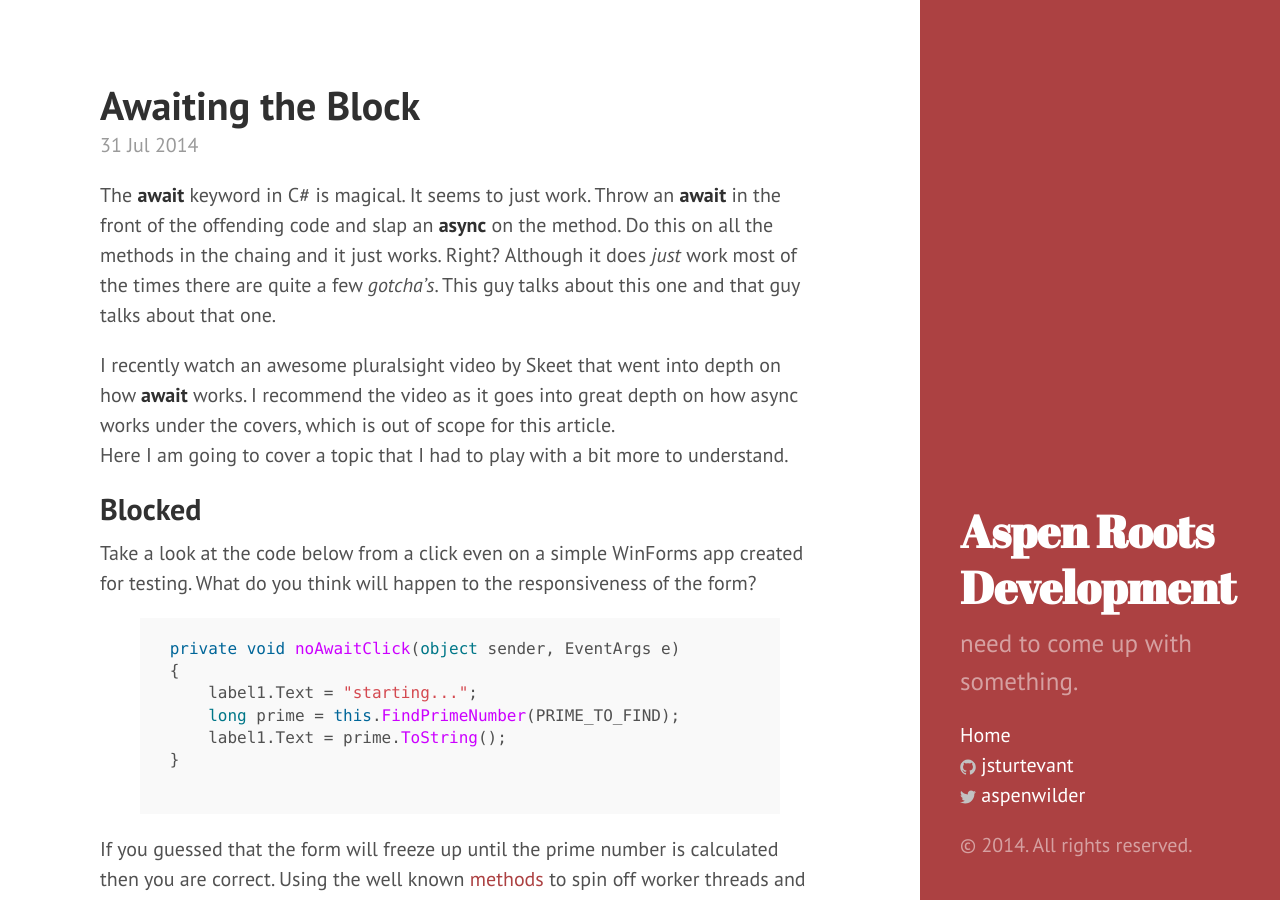
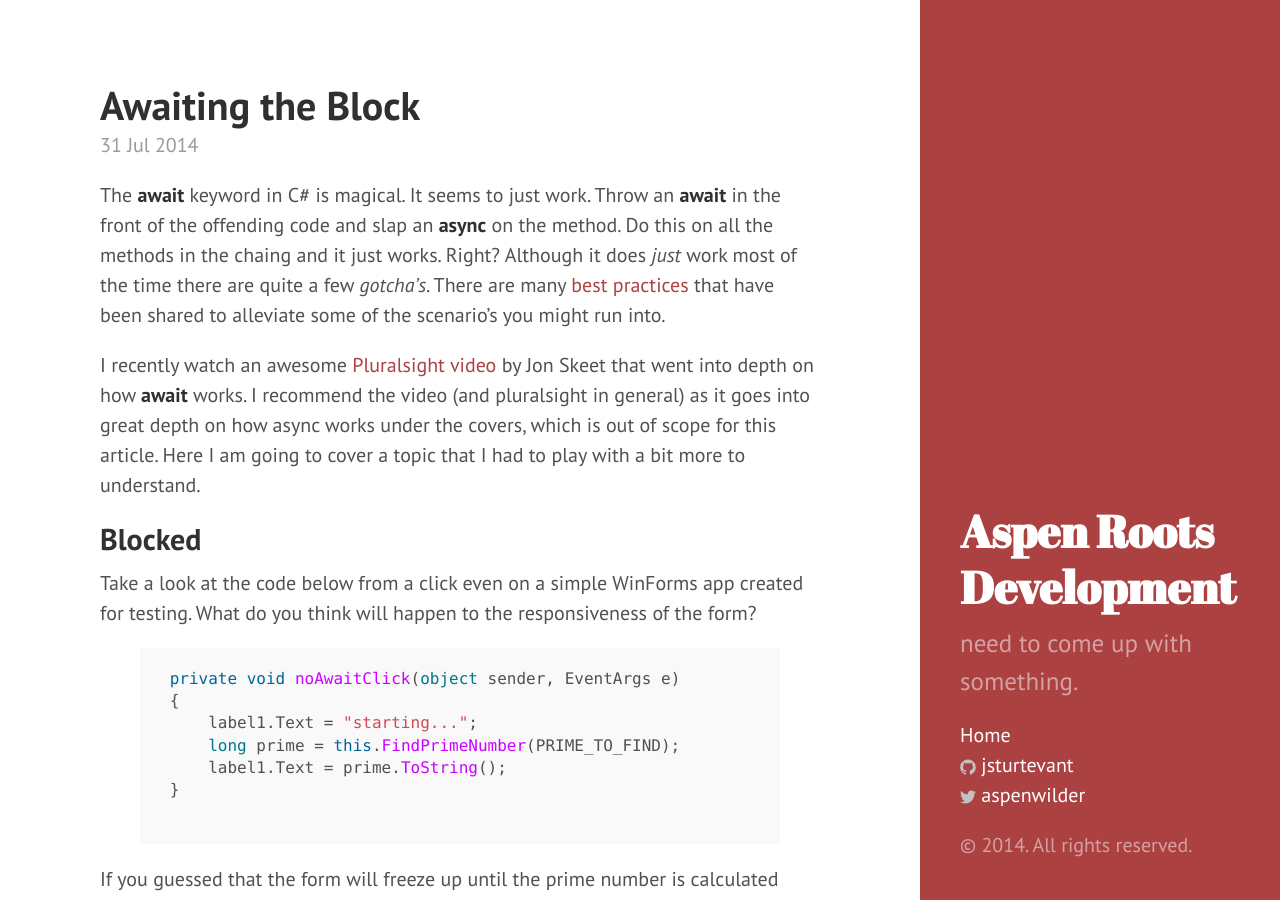
Before and after one commit to jsturtevant/jsturtevant.github.io, a Jekyll site: the page built from _posts/2014-07-31-awaiting-the-block.markdown, in a window 1280 px wide and 900 px high. Built offline with Jekyll 4.4.1, drawn with Linux system fonts in a browser that asks for light colours; Markdown is read by kramdown in place of the engine named in the settings.

Commit message:
added links

```diff
--- a/_posts/2014-07-31-awaiting-the-block.markdown
+++ b/_posts/2014-07-31-awaiting-the-block.markdown
@@ -7,12 +7,12 @@ categories: csharp
 
 The **await** keyword in C# is magical.  It seems to just work.  Throw an **await** in the front of the offending code
  and slap an **async** on the method.  Do this on all the methods in the chaing and it just works. Right?  Although it
- does *just* work most of the times there are quite a few *gotcha's*.  This guy talks about this one and
- that guy talks about that one.
+ does *just* work most of the time there are quite a few *gotcha's*.  There are many [best practices](http://msdn
+ .microsoft.com/en-us/magazine/jj991977.aspx) that have been shared to alleviate some of the  scenario's you might run
+ into.
 
- I recently watch an awesome pluralsight video by Skeet that went into depth on how **await** works.  I recommend the
- video as it goes into great depth on how async works under the covers, which is out of scope for this article.
- Here I am going to cover a topic that I had to play with a bit more to understand.
+ I recently watch an awesome [Pluralsight video](http://pluralsight.com/training/courses/TableOfContents?courseName=skeet-async&highlight=jon-skeet_skeet-async-m1-intro*3!jon-skeet_skeet-async-m2-await*0,2!jon-skeet_skeet-async-m5-testing*0!jon-skeet_skeet-async-m3-blocking#skeet-async-m1-intro) by Jon Skeet that went into depth on how **await** works.  I  recommend  the  video (and pluralsight in general) as it goes into great depth on how async works under the
+ covers, which is out of scope for this article.   Here I am going to cover a topic that I had to play with a bit more to understand.
 
 ## Blocked
  Take a look at the code below from a click even on a simple WinForms app created for testing.  What do you think will
```
